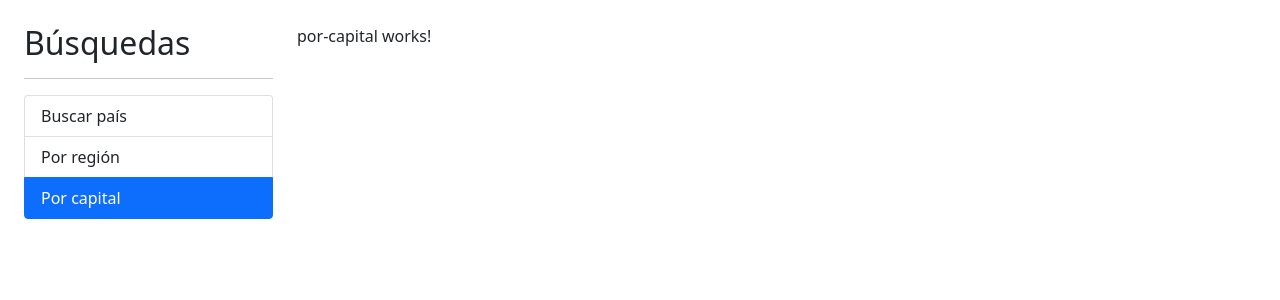
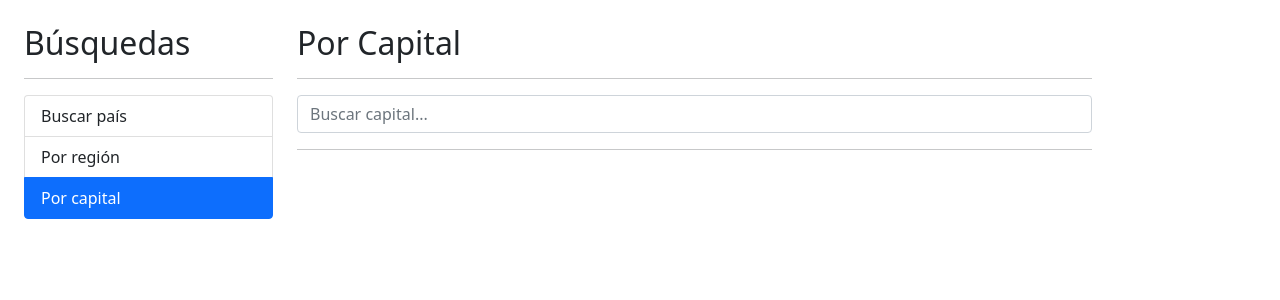
Before and after one commit to rmburrueco/PaisApp, an Angular app: page /capital in a window 1280 px wide. Shown: the top 300 px of the page. Built offline with nearby package versions, Linux system fonts and the light colour scheme.

Commit message:
Por Capital

```diff
--- a/src/app/pais/components/pais-input/pais-input.component.html
+++ b/src/app/pais/components/pais-input/pais-input.component.html
@@ -5,7 +5,7 @@
            class="form-control"
            [(ngModel)]="termino"
            (input)="teclaPresionada()"
-           placeholder="Buscar país..."
+           [placeholder]="placeholder"
     />
 
 </form>
--- a/src/app/pais/components/pais-input/pais-input.component.ts
+++ b/src/app/pais/components/pais-input/pais-input.component.ts
@@ -1,4 +1,4 @@
-import { Component, EventEmitter, Output, OnInit } from '@angular/core';
+import { Component, EventEmitter, Output, OnInit, Input } from '@angular/core';
 import { Subject } from 'rxjs';
 import { debounceTime } from 'rxjs/operators';
 
@@ -14,6 +14,8 @@
   debouncer: Subject<string> = new Subject();
 
   termino: string = '';
+
+  @Input() placeholder: string = '';
 
   ngOnInit() { //Se dispara una vez, cuando el componente ha sido creado e inicializado
     this.debouncer
--- a/src/app/pais/components/pais-tabla/pais-tabla.component.html
+++ b/src/app/pais/components/pais-tabla/pais-tabla.component.html
@@ -14,7 +14,7 @@
             <td>
                 <img [src]="pais.flags.png" class="small-flag">
             </td>
-            <td> {{pais.name.common}} </td>
+            <td> {{pais.capital}}, {{pais.name.common}} </td>
             <td>{{pais.population | number}}</td>
             <td>
                 <a [routerLink]="[ '/pais', pais.flag]">Ver...</a>
--- a/src/app/pais/pages/por-capital/por-capital.component.html
+++ b/src/app/pais/pages/por-capital/por-capital.component.html
@@ -1 +1,24 @@
-<p>por-capital works!</p>
+<h2> Por Capital </h2>
+<hr>
+
+<div class="row">
+    <div class="col">
+        <app-pais-input
+            (onEnter)="buscar( $event )"
+            placeholder="Buscar capital..."
+        >
+        </app-pais-input>
+    </div>
+</div>
+
+<hr>
+<div *ngIf="hayError"
+     class="alert alert-danger">
+    No se encontró nada con el término {{ termino }}
+</div>
+
+<div *ngIf="paises.length > 0" class="row">
+    <div class="col">
+        <app-pais-tabla [paises]="paises"></app-pais-tabla>
+    </div>
+</div>
--- a/src/app/pais/pages/por-capital/por-capital.component.ts
+++ b/src/app/pais/pages/por-capital/por-capital.component.ts
@@ -1,4 +1,6 @@
-import { Component, OnInit } from '@angular/core';
+import { Component } from '@angular/core';
+import { PaisService } from '../../services/pais.service';
+import { Country } from '../../interfaces/pais.interface';
 
 @Component({
   selector: 'app-por-capital',
@@ -6,11 +8,25 @@
   styles: [
   ]
 })
-export class PorCapitalComponent implements OnInit {
+export class PorCapitalComponent {
 
-  constructor() { }
+  termino : string = '';
+  hayError: boolean = false;
+  paises  : Country[] = [];
 
-  ngOnInit(): void {
+  constructor(private paisService: PaisService) { }
+
+  buscar( termino:string ){
+    this.hayError = false;
+    this.termino = termino;
+
+    this.paisService.buscarCapital( this.termino )
+    .subscribe( paises => {
+        this.paises = paises;
+    }, (err) => {
+      this.hayError = true;
+      this.paises   = [];
+    });
   }
 
 }
--- a/src/app/pais/pages/por-pais/por-pais.component.html
+++ b/src/app/pais/pages/por-pais/por-pais.component.html
@@ -6,6 +6,7 @@
         <app-pais-input
             (onEnter)="buscar( $event )"
             (onDebounce)="sugerencias( $event )"
+            placeholder="Buscar país..."
         >
         </app-pais-input>
     </div>
--- a/src/app/pais/services/pais.service.ts
+++ b/src/app/pais/services/pais.service.ts
@@ -19,4 +19,11 @@
     return this.http.get<Country[]>( url );
   }
 
+  buscarCapital( termino: string ): Observable<Country[]>{
+
+    const url = `${ this.apiUrl  }/capital/${ termino }`;
+
+    return this.http.get<Country[]>( url );
+  }
+
 }
```
